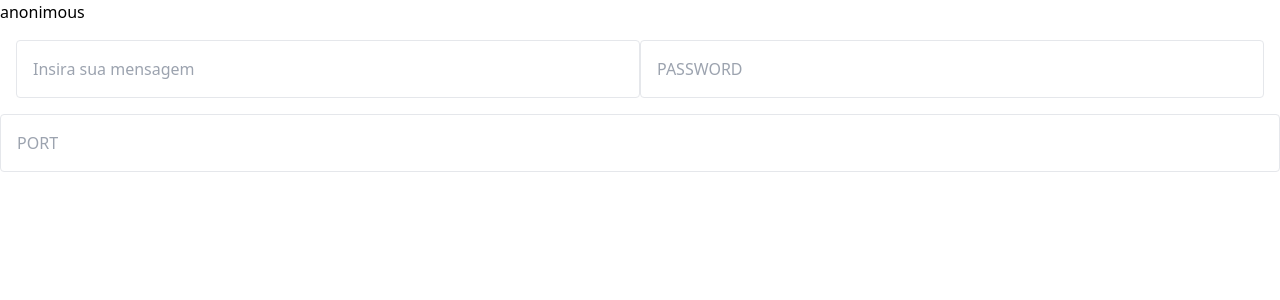
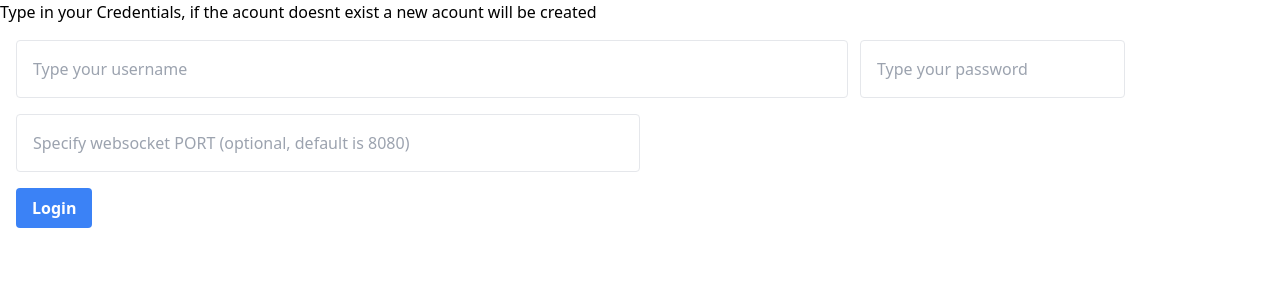
Before and after one commit to luque667788/chatapp-frontend, a Vue app: page /login in a window 1280 px wide. Shown: the top 300 px of the page. Built offline with nearby package versions, Linux system fonts and the light colour scheme.

Commit message:
Added login button,changed behavior of login form

```diff
--- a/src/components/HelloWorld.vue
+++ /dev/null
@@ -1,58 +0,0 @@
-<template>
-  <div class="hello">
-    <h1>{{ msg }}</h1>
-    <p>
-      For a guide and recipes on how to configure / customize this project,<br>
-      check out the
-      <a href="https://cli.vuejs.org" target="_blank" rel="noopener">vue-cli documentation</a>.
-    </p>
-    <h3>Installed CLI Plugins</h3>
-    <ul>
-      <li><a href="https://github.com/vuejs/vue-cli/tree/dev/packages/%40vue/cli-plugin-babel" target="_blank" rel="noopener">babel</a></li>
-      <li><a href="https://github.com/vuejs/vue-cli/tree/dev/packages/%40vue/cli-plugin-eslint" target="_blank" rel="noopener">eslint</a></li>
-    </ul>
-    <h3>Essential Links</h3>
-    <ul>
-      <li><a href="https://vuejs.org" target="_blank" rel="noopener">Core Docs</a></li>
-      <li><a href="https://forum.vuejs.org" target="_blank" rel="noopener">Forum</a></li>
-      <li><a href="https://chat.vuejs.org" target="_blank" rel="noopener">Community Chat</a></li>
-      <li><a href="https://twitter.com/vuejs" target="_blank" rel="noopener">Twitter</a></li>
-      <li><a href="https://news.vuejs.org" target="_blank" rel="noopener">News</a></li>
-    </ul>
-    <h3>Ecosystem</h3>
-    <ul>
-      <li><a href="https://router.vuejs.org" target="_blank" rel="noopener">vue-router</a></li>
-      <li><a href="https://vuex.vuejs.org" target="_blank" rel="noopener">vuex</a></li>
-      <li><a href="https://github.com/vuejs/vue-devtools#vue-devtools" target="_blank" rel="noopener">vue-devtools</a></li>
-      <li><a href="https://vue-loader.vuejs.org" target="_blank" rel="noopener">vue-loader</a></li>
-      <li><a href="https://github.com/vuejs/awesome-vue" target="_blank" rel="noopener">awesome-vue</a></li>
-    </ul>
-  </div>
-</template>
-
-<script>
-export default {
-  name: 'HelloWorld',
-  props: {
-    msg: String
-  }
-}
-</script>
-
-<!-- Add "scoped" attribute to limit CSS to this component only -->
-<style scoped>
-h3 {
-  margin: 40px 0 0;
-}
-ul {
-  list-style-type: none;
-  padding: 0;
-}
-li {
-  display: inline-block;
-  margin: 0 10px;
-}
-a {
-  color: #42b983;
-}
-</style>
--- a/src/router/index.js
+++ b/src/router/index.js
@@ -11,9 +11,6 @@ const routes = [
   {
     path: "/login",
     name: "login",
-    // route level code-splitting
-    // this generates a separate chunk (about.[hash].js) for this route
-    // which is lazy-loaded when the route is visited.
     component: LoginView,
   },
   { path: '/:pathMatch(.*)*', component: PageNotFound },
--- a/src/stores/user.js
+++ b/src/stores/user.js
@@ -8,7 +8,7 @@ export const useUserStore = defineStore("user", {
     return {
       username: "anonimous",
       password: "anonimous",
-      port: "3030",
+      port: "8080",
 
     };
   },
--- a/src/views/ChatView.vue
+++ b/src/views/ChatView.vue
@@ -125,7 +125,6 @@ export default {
       console.log("sending message" + this.NewMessage);
       let msg = {
         type: 1,
-        // later change nomeclature to sentby and sentto
         user: this.username,
         content: this.NewMessage,
         destinatary: this.chats[this.activechatindex].username,
@@ -140,7 +139,7 @@ export default {
       /*
       type 1 == normal message
       type 2 == message indicating username
-      type 3 == message from server broadcasting avaible users ( for now)
+      type 3 == message from server broadcasting available users
       */
       switch (data.type) {
         case 1:
@@ -181,7 +180,7 @@ export default {
               }
             } else {
               console.log(
-                "You was successfuly registered as new user to the server"
+                "You are successfuly registered as new user to the server"
               );
             }
           }
@@ -194,29 +193,26 @@ export default {
     },
     getDateTime: function () {
       const today = new Date();
-      //const date = today.getDate() + "-" + (today.getMonth() + 1);
       const time = today.getHours() + ":" + today.getMinutes();
-      //const timestamp = date + " " + time;
       return time;
     },
   },
   mounted: function () {
-    //runs when app starts
+    //runs when app starts after login
     console.log("Starting connection to WebSocket Server");
-    const host = window.location.host.slice(0, -5); //'abcde'
+    const host = window.location.host.slice(0, -5);
 
     this.connection = new WebSocket("ws://" + host + ":" + this.port + "/ws");
     this.connection.onmessage = (event) => {
       this.receiveMessage(event);
     };
+    // sends the login details as first websocket message to the server as authentication
     this.connection.onopen = () => {
-      console.log("Successfully connected to the echo websocket server...");
+      console.log("Successfully connected to the websocket server...");
       let msg = {
         type: 2,
-        // later change nomeclature to sentby and sentto
         username: this.username,
         password: this.password,
-        // ---------------MISSING IMPLEMENTATION---------------------------------------------!!!!!!!!!!!!!!!!!!!!
       };
       let message = JSON.stringify(msg);
       this.connection.send(message);
--- a/src/views/LoginView.vue
+++ b/src/views/LoginView.vue
@@ -1,29 +1,38 @@
 <template>
   <div class="about">
-    <h1>{{ this.userStore.username }}</h1>
+    <h1>{{ "Type in your Credentials, if the acount doesnt exist a new acount will be created" }}</h1>
     <div class="bg-grey-lighter px-4 py-4 flex items-center">
       <input
         type="text"
-        class="w-full justify-start border rounded px-4 py-4"
-        placeholder="Insira sua mensagem"
+        class="w-2/3 justify-start border rounded px-4 py-4"
+        placeholder="Type your username"
         v-model="this.username"
-        v-on:keyup.enter="updateUsername"
       />
+      <div class="px-3">
       <input
         type="text"
-        class="w-full justify-start border rounded px-4 py-4"
-        placeholder="PASSWORD"
+        class="w-auto justify-start border rounded px-4 py-4"
+        placeholder="Type your password"
         v-model="this.password"
-        v-on:keyup.enter="updatePassword"
       />
     </div>
+    </div>
+    <div class="px-4">
     <input
       type="text"
-      class="w-full justify-start border rounded px-4 py-4"
-      placeholder="PORT"
+      class="w-1/2 justify-start border rounded px-4 py-4"
+      placeholder="Specify websocket PORT (optional, default is 8080)"
       v-model="this.port"
-      v-on:keyup.enter="updatePort"
     />
+    </div>
+    <div class="px-4 py-4">
+      <button
+        class="bg-blue-500 hover:bg-blue-700 text-white font-bold py-2 px-4 rounded"
+        @click="gotochatview"
+      >
+        Login
+      </button>
+    </div>
   </div>
 </template>
 
@@ -43,21 +52,17 @@ export default {
     ...mapStores(useUserStore),
   },
   components: {
-    //"chat-item": ChatItem,
   },
   methods: {
-    updateUsername: function () {
+    gotochatview: function () {
       this.userStore.username = this.username;
-      this.username = "";
+      this.userStore.password = this.password;
+      if (this.port !== "" && /^\d{4}$/.test(this.port)) {
+        this.userStore.port = this.port;
+        console.log("Changing port to: " + this.port);
+      }
+      console.log("Going to chat view");
       this.$router.push("/");
-    },
-    updatePort: function () {
-      this.userStore.port = this.port;
-      this.port = "";
-    },
-    updatePassword: function () {
-      this.userStore.password = this.password;
-      this.password = "";
     },
   },
   mounted() {
```
